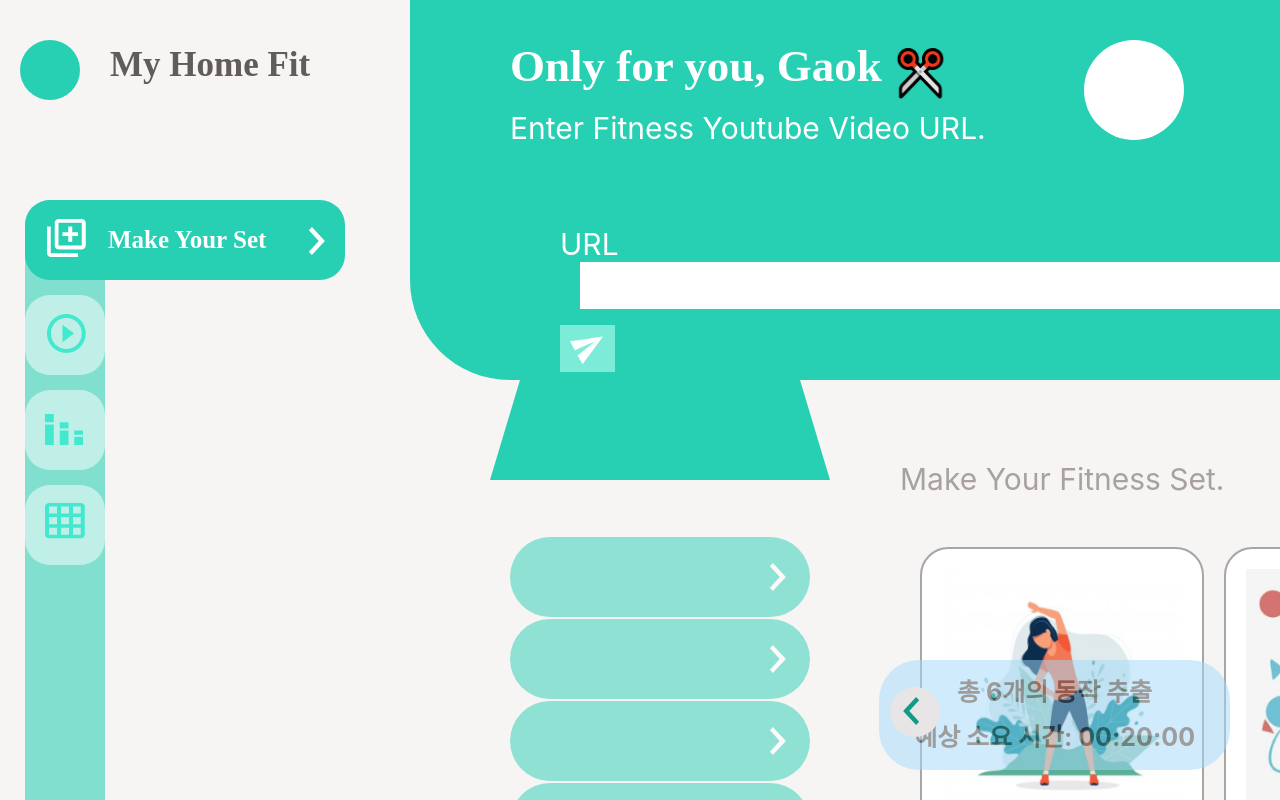
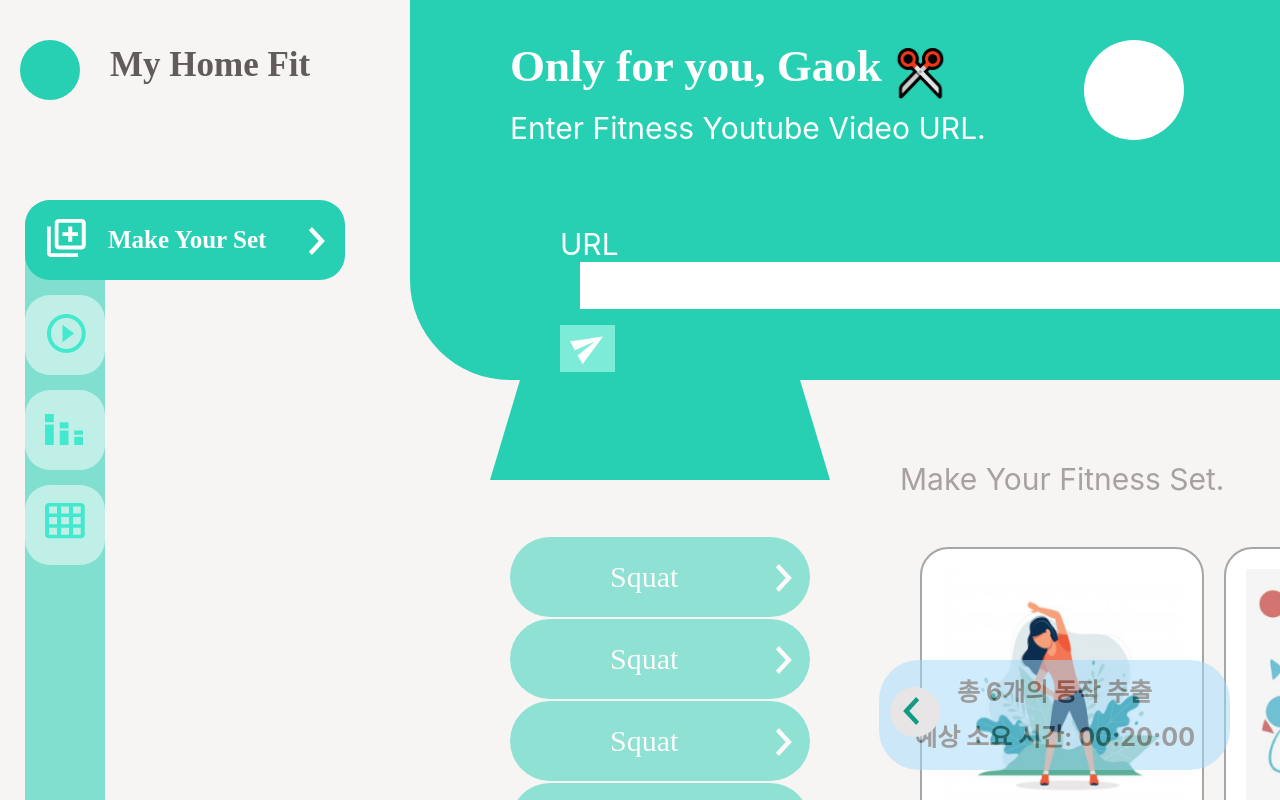
Before and after one commit to sungeuni0208/MyHomeFit, a React (Create React App) app: page /makeyourset in a window 1280 px wide. Shown: the top 800 px of the page. Built offline with nearby package versions, Linux system fonts and the light colour scheme; the HTML template or start-up script is replaced by a standard one.

Commit message:
feat: SetBox 텍스트 추가

```diff
--- a/src/components/MakeYourSet/SetBox.js
+++ b/src/components/MakeYourSet/SetBox.js
@@ -6,7 +6,10 @@ import SquatImg from '../../images/squat.png';
 const SetBox =({name}) => {
     return(
         <div className="box-wrapper">
-            <div className="block"><img src={RightIcon} className="send-icon"></img></div>
+            <div className="block">
+                <label>{name}</label>
+                <img src={RightIcon}></img>
+            </div>
             <div className="arrow-box" ><img src={SquatImg} ></img></div>
         </div>
     )
--- a/src/css/MakeYourSet/SetBox.css
+++ b/src/css/MakeYourSet/SetBox.css
@@ -5,9 +5,23 @@
     border-radius: 100px;
     opacity: 0.5;
     margin-bottom:2px;
-    display: inline-block;
-    position: inherit;
-
+    display: flex;
+    justify-content: space-between;
+    align-items: center;
+}
+.block img{
+    display: flex;
+    align-items: center;
+    justify-content: center;
+    padding-right: 15px;
+}
+.block label{
+    width:inherit;
+    color:white;
+    font-size: 30px;
+    display: flex;
+    margin-left: 100px;
+    font-family: NanumSquare_acEB;
 }
 .box-wrapper{
     display: flex;
@@ -20,6 +34,9 @@
 }
 .block:hover +.arrow-box{
     display: inline-block;
+}
+.block:hover +.block label{
+    font-weight: bolder;
 }
 .arrow-box {
 	position: absolute;
--- a/src/pages/MakeYourSet.js
+++ b/src/pages/MakeYourSet.js
@@ -2,7 +2,6 @@ import React from 'react';
 import '../css/MakeYourSet/MakeYourSet.css';
 import IconSet from '../images/icon_makeyourset.png';
 import SendIcon from '../images/url_send.png';
-import RightIcon from '../images/menu_right_clicked.png';
 import PreviewImg from '../images/running2.png';
 import StretchImg from '../images/stretch.png';
 import SquatImg from '../images/squat.png';
```
